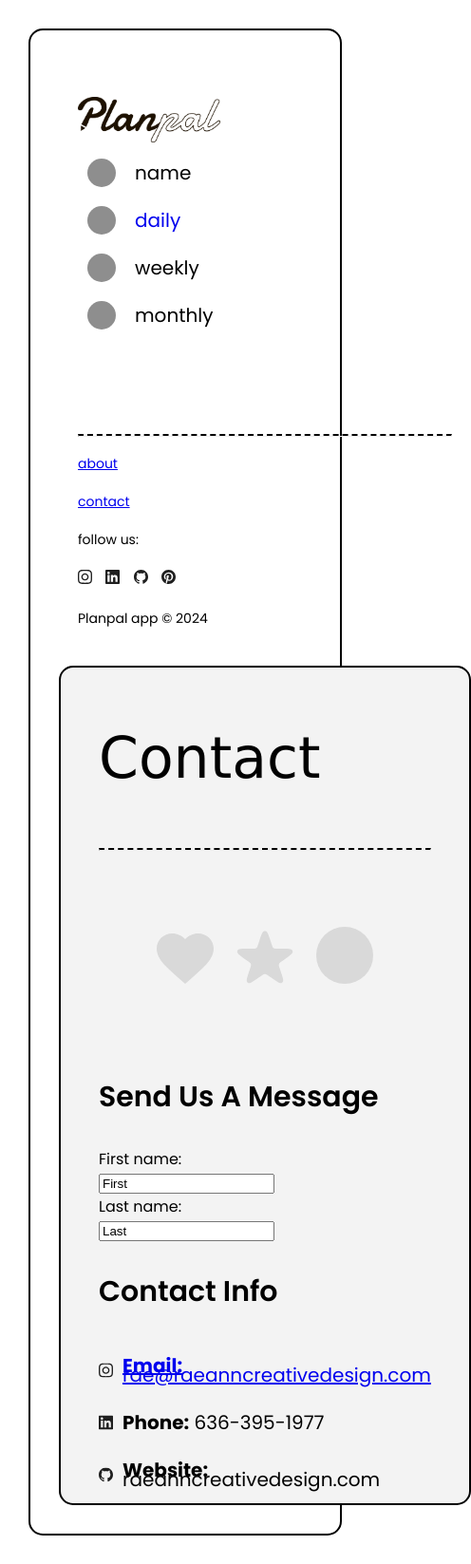
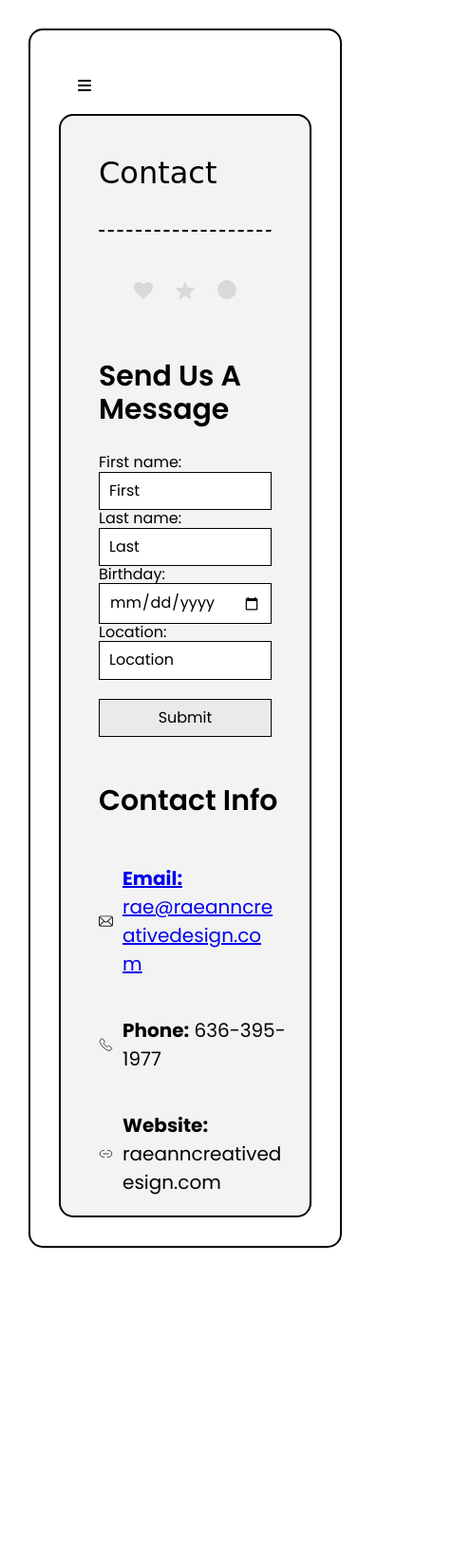
Before and after one commit to RaeannW/Capstone, a website: page contact.html in a window 390 px wide. Shown: the whole page at 95% size, 496 px wide, since content can reach past the window. After the commit the page ends 1344 px from the top, so only its background shows below. Drawn offline with nearby package versions, Linux system fonts and the light colour scheme; a web font is replaced by a local one.

Commit message:
finished form and media queries

```diff
--- a/about.html
+++ b/about.html
@@ -14,6 +14,12 @@
   <link
     href="https://fonts.googleapis.com/css2?family=Damion&family=Pacifico&family=Poppins:ital,wght@0,100;0,200;0,300;0,400;0,500;0,600;0,700;0,800;0,900;1,100;1,200;1,300;1,400;1,500;1,600;1,700;1,800;1,900&display=swap"
     rel="stylesheet">
+  <link
+    href="https://cdnjs.cloudflare.com/ajax/libs/font-awesome/6.0.0/css/all.min.css"
+    rel="stylesheet"/>
+  <link
+    rel="stylesheet"
+    href="https://cdnjs.cloudflare.com/ajax/libs/normalize/8.0.1/normalize.min.css"/>
 </head>
 <header>
 </header>
@@ -22,6 +28,9 @@
     <div class="outer">
       <div class="row">
         <div class="side">
+          <nav>
+            <i class="fas fa-bars"></i>
+            <div class="hidden--mobile nav-links">
           <img id="logo" src="images/planPalLogo.png">
           <div class="navMain">
             <div class="subNavMain">
@@ -56,6 +65,7 @@
           <img class="socialIcon" src="images/GitHub.svg">
           <img class="socialIcon" src="images/Pinterest.svg">
           <h4 class="navTextBottom">Planpal app © 2024</h4>
+      </nav>
       </div>
       <div class="content">
         <div class="row">
@@ -104,5 +114,6 @@
     </div>
   </div>
 </main>
+<script src="index.js"></script>
 </body>
 </html>
--- a/contact.html
+++ b/contact.html
@@ -14,15 +14,23 @@
   <link
     href="https://fonts.googleapis.com/css2?family=Damion&family=Pacifico&family=Poppins:ital,wght@0,100;0,200;0,300;0,400;0,500;0,600;0,700;0,800;0,900;1,100;1,200;1,300;1,400;1,500;1,600;1,700;1,800;1,900&display=swap"
     rel="stylesheet">
+  <link
+    href="https://cdnjs.cloudflare.com/ajax/libs/font-awesome/6.0.0/css/all.min.css"
+    rel="stylesheet"/>
+  <link
+    rel="stylesheet"
+    href="https://cdnjs.cloudflare.com/ajax/libs/normalize/8.0.1/normalize.min.css"/>
   </head>
   <header>
   </header>
-
   <body>
     <main>
       <div class="outer">
         <div class="row">
           <div class="side">
+            <nav>
+              <i class="fas fa-bars"></i>
+              <div class="hidden--mobile nav-links">
             <img id="logo" src="images/planPalLogo.png">
             <div class="navMain">
               <div class="subNavMain">
@@ -57,6 +65,7 @@
             <img class="socialIcon" src="images/GitHub.svg">
             <img class="socialIcon" src="images/Pinterest.svg">
             <h4 class="navTextBottom">Planpal app © 2024</h4>
+        </nav>
         </div>
         <div class="content">
           <div class="row">
@@ -80,24 +89,29 @@
               <form>
                 <label for="fname">First name:</label><br>
                 <input type="text" id="fname" name="fname" value="First"><br>
-                <label for="fname">Last name:</label><br>
-                <input type="text" id="fname" name="fname" value="Last"><br>
+                <label for="lname">Last name:</label><br>
+                <input type="text" id="lname" name="lname" value="Last"><br>
+                <label for="bday">Birthday:</label><br>
+                <input type="date" id="bday" name="bday" value="Bday"><br>
+                <label for="location">Location:</label><br>
+                <input type="text" id="location" name="location" value="Location"><br>
+                <input class="submitButton" type="submit" value="Submit">
               </form>
             </div>
             <div class="contactRight">
               <h3 class="headingContact">Contact Info</h3>
               <div class="subNavMain">
-                <img class="socialIcon" src="images/Instagram.svg">
+                <img class="socialIcon" src="images/mail.svg">
                 <a href="index.html">
                   <h3 class="contactText"><b>Email:</b> rae@raeanncreativedesign.com</h3>
                 </a>
               </div>
               <div class="subNavMain">
-                <img class="socialIcon" src="images/LinkedIn.svg">
+                <img class="socialIcon" src="images/phone.svg">
                 <h3 class="contactText"><b>Phone:</b> 636-395-1977</h3>
               </div>
               <div class="subNavMain">
-                <img class="socialIcon" src="images/GitHub.svg">
+                <img class="socialIcon" src="images/link.svg">
                 <h3 class="contactText"><b>Website:</b> raeanncreativedesign.com</h3>
               </div>
             </div>
@@ -107,6 +121,7 @@
     </div>
     </div>
   </main>
+  <script src="index.js"></script>
 </body>
 
 </html>
--- a/index.js
+++ b/index.js
@@ -0,0 +1,3 @@
+document.querySelector(".fa-bars").addEventListener("click", () => {
+  document.querySelector("nav div").classList.toggle("hidden--mobile");
+});
--- a/style.css
+++ b/style.css
@@ -33,11 +33,6 @@ body{
   border-radius: 15px;
   border: 2px solid black;
 }
-@media screen and (max-width: 700px) {
-  .row{
-    flex-direction: column;
-  }
-}
 #logo{
   width: 150px;
   padding-top: 20px;
@@ -50,7 +45,6 @@ body{
 }
 .contentTwo{
   flex: 40%;
-  /* background-color: pink; */
   padding: 20px;
   border-radius: 15px;
 }
@@ -269,3 +263,108 @@ h2{
   font-size: 20px;
   line-height: 10px;
 }
+input{
+  padding: 10px;
+  width: 250px;
+  border: solid 1px black;
+}
+.submitButton{
+  background-color: rgb(234, 234, 234);
+  padding: 10px;
+  border: solid 1px black;
+  margin: 20px 0;
+}
+@media (min-width: 550px) {
+  nav > .fa-bars {
+    display: none;
+  }
+}
+@media (max-width: 550px) {
+  .hidden--mobile {
+    display: none;
+  }
+}
+@media screen and (max-width: 700px) {
+  .row{
+    flex-direction: column;
+  }
+}
+@media (max-width: 550px) {
+  .row{
+    width: 100%;
+  }
+}
+@media (max-width: 550px) {
+  .content{
+    width: 100%;
+  }
+}
+@media (max-width: 550px) {
+  .content > .row{
+    width: 100%;
+  }
+}
+@media (max-width: 550px) {
+  .contentOne, .contentTwo{
+    width: 100%;
+  }
+}
+@media (max-width: 550px) {
+  #themeButton{
+    display: none;
+  }
+}
+@media (max-width: 550px) {
+  .heartStarCircleSection{
+    text-align: center;
+    margin: 0px;
+    padding: 0px;
+  }
+}
+@media (max-width: 550px) {
+  .heartStarCircle{
+    width: 40px;
+  }
+}
+@media (max-width: 550px) {
+  .headingOne{
+    line-height: 30px;
+  }
+}
+@media (max-width: 550px) {
+  img.aboutImgOne{
+    margin: 0px;
+    width: 100%;
+    padding: 0px;
+  }
+}
+@media (max-width: 550px) {
+  img.aboutTwoImg{
+    width: 100%;
+    height: 100%;
+    border-radius: 50%;
+  }
+}
+@media (max-width: 550px) {
+  .rowAboutTwo{
+    display: flex;
+    flex-wrap: wrap;
+    background-color: rgb(243, 243, 243);
+    border-radius: 5px;
+    padding: 20px 0px;
+  }
+}
+@media (max-width: 550px) {
+  input{
+    padding: 10px;
+    width: 100%;
+    border: solid 1px black;
+  }
+}
+@media (max-width: 550px) {
+  .contactText{
+    width: 50%;
+    word-wrap: break-word;
+    line-height: 30px;;
+  }
+}
```
Also changed, not shown: index.html (+13 -1 lines), images/link.svg (added), images/mail.svg (added), images/phone.svg (added), 1 other file. Lines whose indentation alone changed are shown as unchanged.
